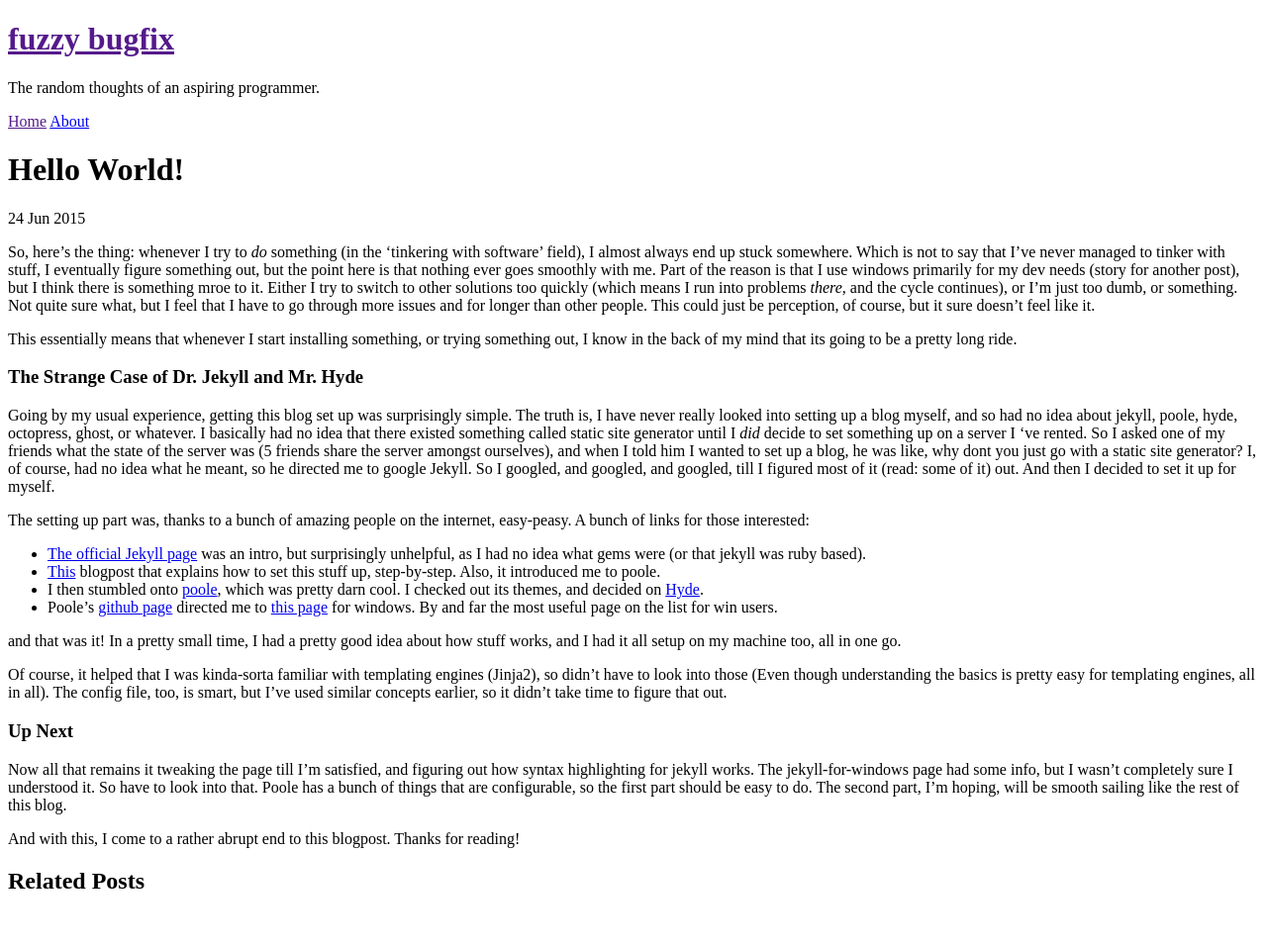
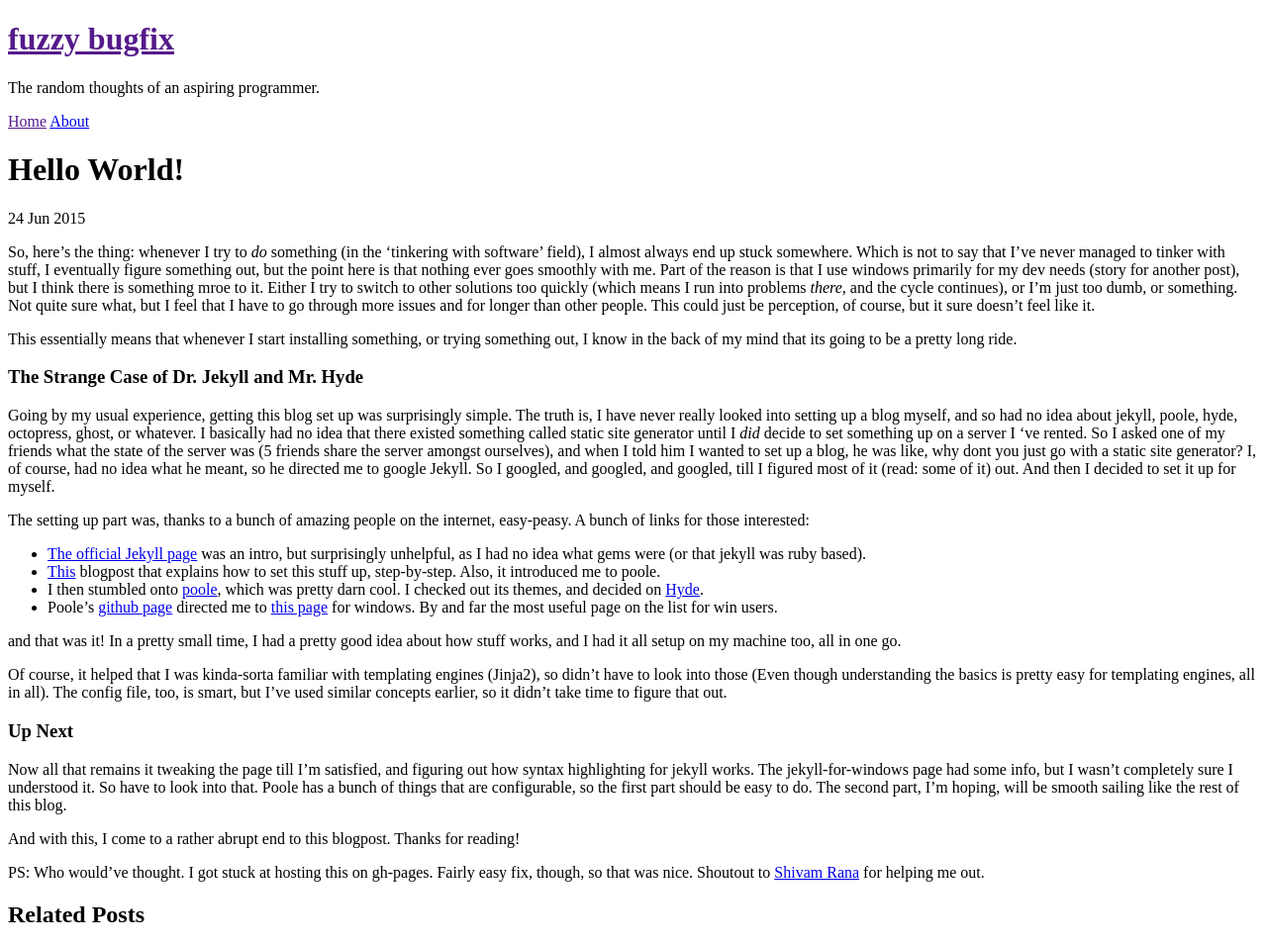
Before and after one commit to kwikadi/kwikadi.github.io, a Jekyll site: the page built from _posts/2015-06-24-Hello-World.md, in a window 1280 px wide. Shown: the whole page at 99% size. Built offline with Jekyll 4.4.1, drawn with Linux system fonts in a browser that asks for light colours; Markdown is read by kramdown in place of the engine named in the settings; before the commit the page ends 923 px from its top, so only the background shows below that.

Commit message:
readme and stuff

```diff
--- a/_posts/2015-06-24-Hello-World.md
+++ b/_posts/2015-06-24-Hello-World.md
@@ -28,3 +28,5 @@ Now all that remains it tweaking the page till I'm satisfied, and figuring out h
 Poole has a bunch of things that are configurable, so the first part should be easy to do. The second part, I'm hoping, will be smooth sailing like the rest of this blog.
 
 And with this, I come to a rather abrupt end to this blogpost. Thanks for reading!
+
+PS: Who would've thought. I got stuck at hosting this on gh-pages. Fairly easy fix, though, so that was nice. Shoutout to [Shivam Rana](https://github.com/trigonaminima) for helping me out.
```
Also changed, not shown: README.md.
